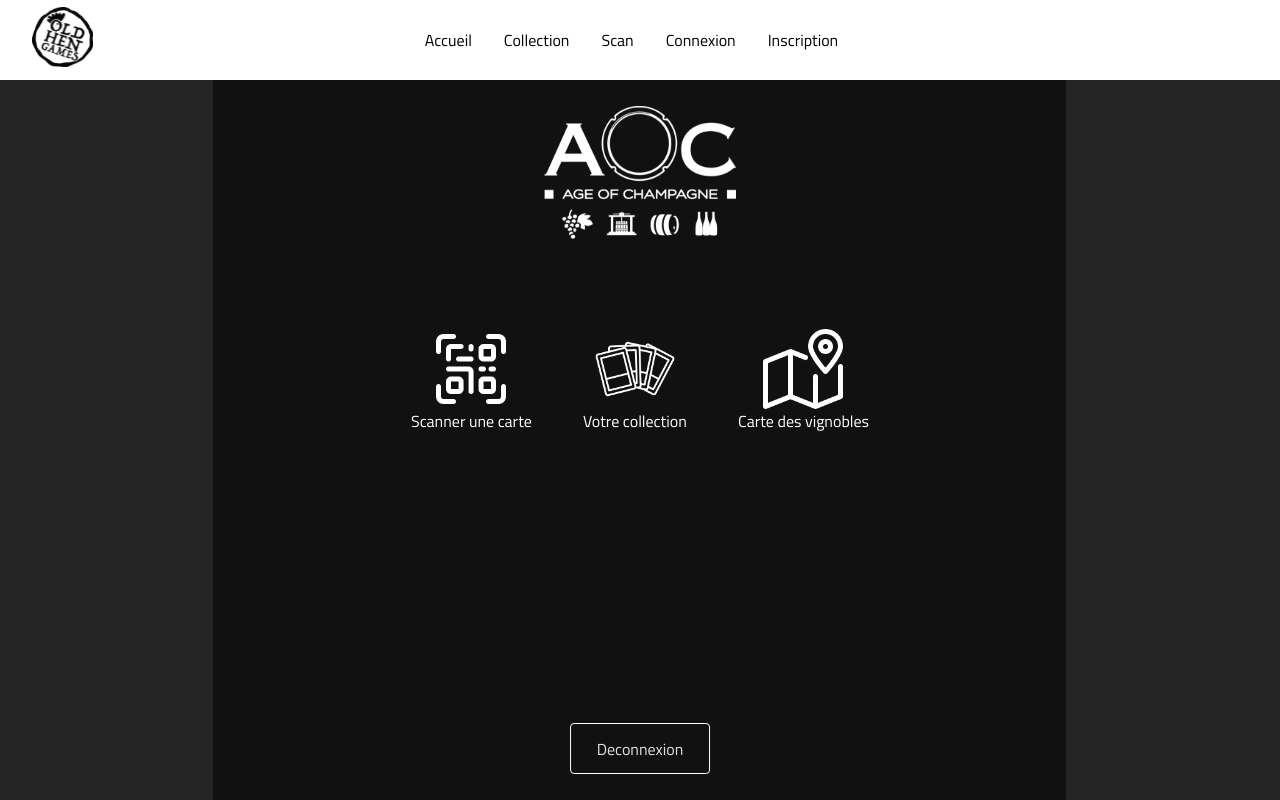
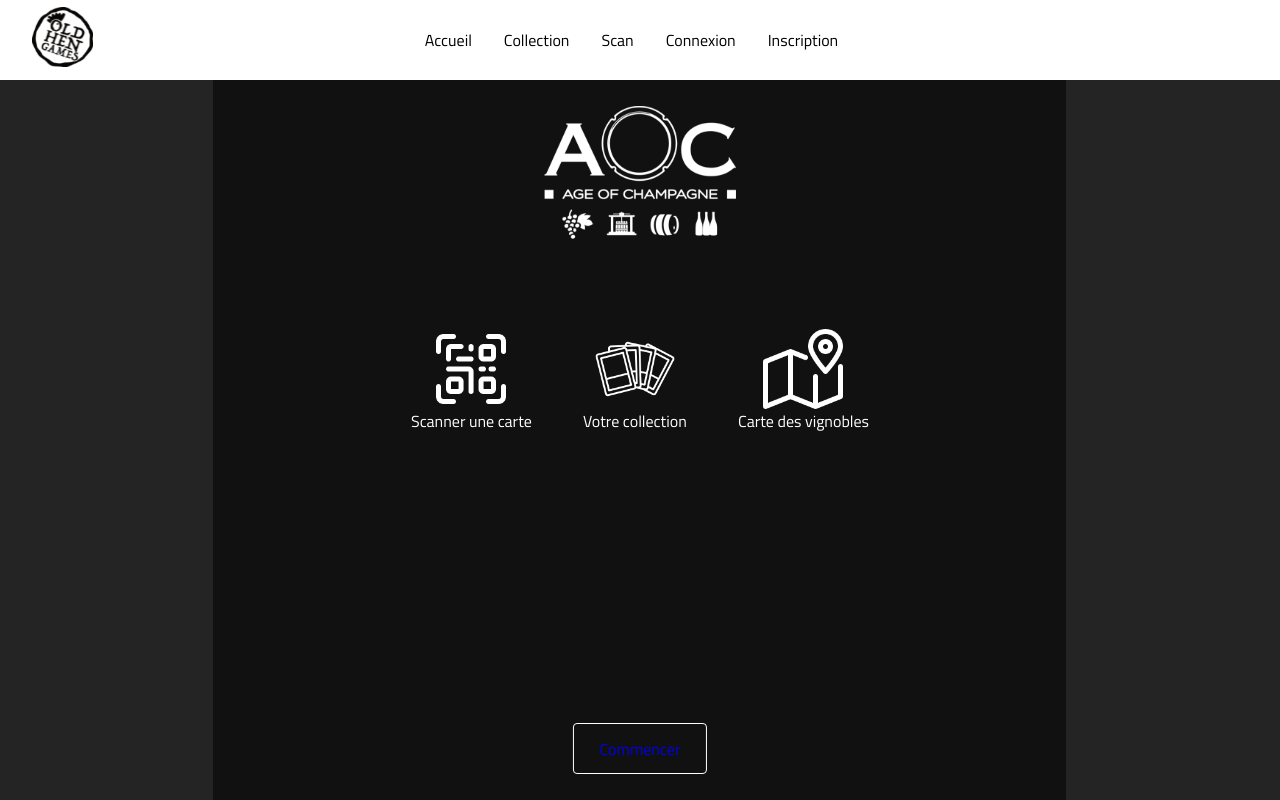
Before and after one commit to KillianBcr/AgeOfChampagne-Front, a React (Vite) app: page / in a window 1280 px wide. Built offline with nearby package versions, Linux system fonts and the light colour scheme; no server answers.

Commit message:
Modification du boutton

```diff
--- a/src/components/Home.jsx
+++ b/src/components/Home.jsx
@@ -1,5 +1,6 @@
 import React from 'react';
 import "../Styles/home.css";
+import { loginUrl, logoutUrl, registerUrl } from "../services/api/users";
 
 const Home = () => {
     return (
@@ -20,7 +21,10 @@
                     <p>Carte des vignobles</p>
                 </a>
             </div>
-            <a class="button">Deconnexion</a>
+
+            <a class="button" href={loginUrl()}>
+            Commencer
+            </a>
         </div>
     );
 };
```
